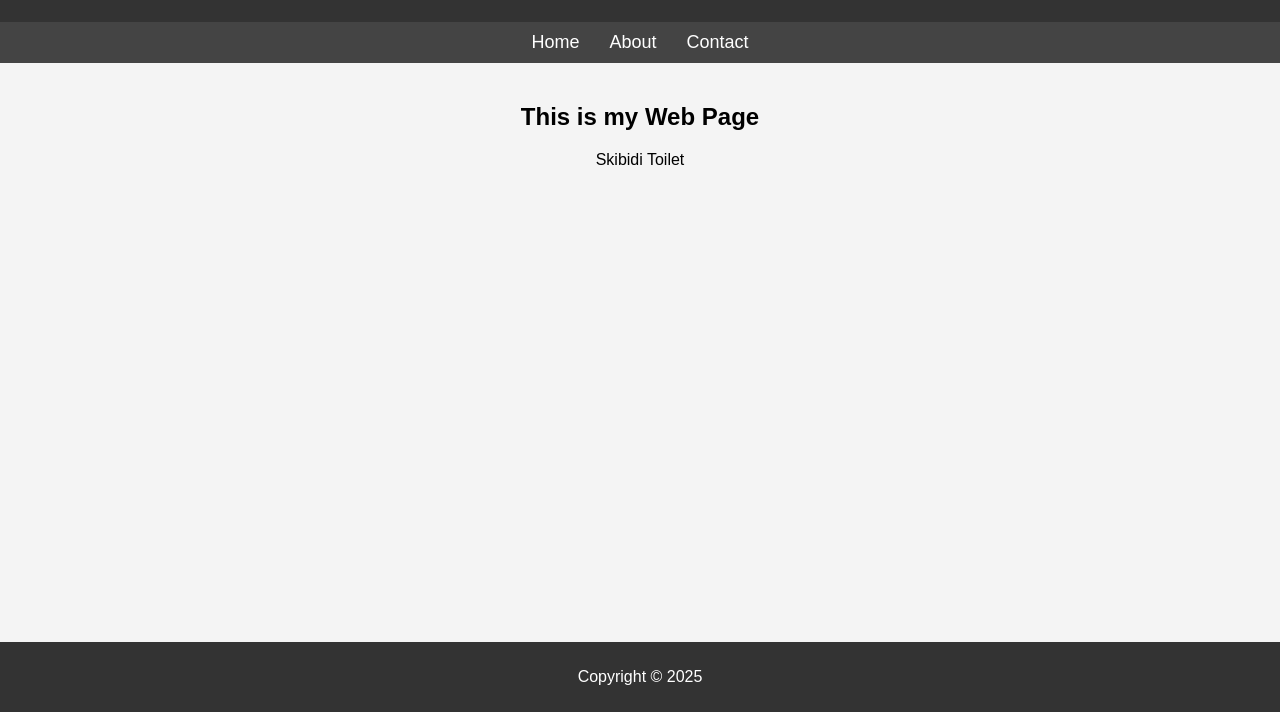
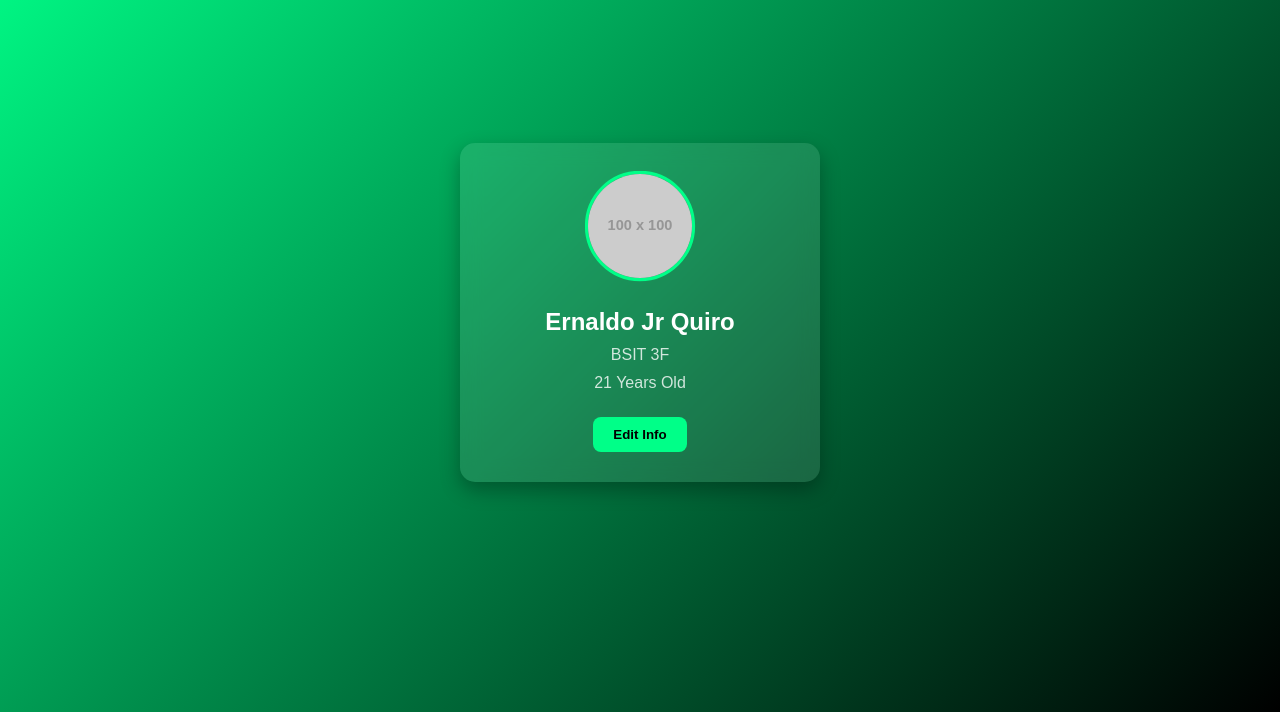
Before and after one commit to DeloranErn/Quiro, a plain HTML site: page index.html in a window 1280 px wide. Shown: the part 88-800 px from the top of the page. Drawn offline with Linux system fonts and the light colour scheme; placeholder pictures from the web are drawn by us.

Commit message:
Updated HTML Design

```diff
--- a/index.html
+++ b/index.html
@@ -3,65 +3,102 @@
 <head>
   <meta charset="UTF-8">
   <meta name="viewport" content="width=device-width, initial-scale=1.0">
-    <title>Simple Web Page</title>
+  <title>DELORAN</title>
   <style>
+    /* Gradient background and centering */
     body {
-            font-family: Arial, sans-serif;
+      height: 100vh;
       margin: 0;
-            padding: 0;
-            background-color: #f4f4f4;
+      display: flex;
+      align-items: center;
+      justify-content: center;
+      background: linear-gradient(135deg, #00ff88, #000000);
+      font-family: 'Poppins', sans-serif;
+      color: white;
     }
-        header {
-            background-color: #333;
-            color: white;
-            padding: 15px 0;
+
+    /* Profile Card */
+    .card {
+      background: rgba(255, 255, 255, 0.1);
+      border-radius: 15px;
+      padding: 30px;
       text-align: center;
+      width: 300px;
+      backdrop-filter: blur(10px);
+      box-shadow: 0 8px 20px rgba(0, 0, 0, 0.3);
+      transition: transform 0.4s ease, box-shadow 0.4s ease;
     }
-        nav {
-            display: flex;
-            justify-content: center;
-            background-color: #444;
-            padding: 10px 0;
+
+    .card:hover {
+      transform: translateY(-10px);
+      box-shadow: 0 15px 30px rgba(0, 0, 0, 0.5);
     }
-        nav a {
-            color: white;
-            margin: 0 15px;
-            text-decoration: none;
-            font-size: 18px;
+
+    /* Profile Picture */
+    .profile-img {
+      width: 100px;
+      height: 100px;
+      border-radius: 50%;
+      object-fit: cover;
+      border: 3px solid #00ff88;
+      margin-bottom: 15px;
+      animation: pulse 2s infinite alternate;
     }
-        main {
-            padding: 20px;
-            text-align: center;
+
+    @keyframes pulse {
+      from { transform: scale(1); }
+      to { transform: scale(1.05); }
     }
-        footer {
-            background-color: #333;
-            color: white;
-            text-align: center;
-            padding: 10px 0;
-            position: fixed;
-            width: 100%;
-            bottom: 0;
+
+    h2, p {
+      margin: 10px 0;
+    }
+
+    .info {
+      font-size: 1rem;
+      opacity: 0.8;
+    }
+
+    /* Button to update info dynamically */
+    button {
+      margin-top: 15px;
+      padding: 10px 20px;
+      border: none;
+      border-radius: 8px;
+      background-color: #00ff88;
+      color: black;
+      font-weight: bold;
+      cursor: pointer;
+      transition: background 0.3s ease, transform 0.3s ease;
+    }
+
+    button:hover {
+      background-color: #00cc6a;
+      transform: scale(1.05);
     }
   </style>
 </head>
 <body>
-    <header>
-        <h1>WELCOME</h1>
-    </header>
 
-    <nav>
-        <a href="#">Home</a>
-        <a href="#">About</a>
-        <a href="#">Contact</a>
-    </nav>
+  <div class="card">
+    <img src="https://via.placeholder.com/100" alt="Profile Picture" class="profile-img">
+    <h2 id="name">Ernaldo Jr Quiro</h2>
+    <p class="info" id="section">BSIT 3F</p>
+    <p class="info" id="age">21 Years Old</p>
+    <button onclick="updateInfo()">Edit Info</button>
+  </div>
 
-    <main>
-        <h2>This is my Web Page</h2>
-        <p> Skibidi Toilet </p>
-    </main>
+  <script>
+    function updateInfo() {
+      const name = prompt("Enter your name:");
+      const section = prompt("Enter your section:");
+      const age = prompt("Enter your age:");
 
-    <footer>
-        <p>Copyright © 2025</p>
-    </footer>
+      if (name) document.getElementById("name").textContent = name;
+      if (section) document.getElementById("section").textContent = "Section: " + section;
+      if (age) document.getElementById("age").textContent = "Age: " + age;
+    }
+  </script>
+
 </body>
 </html>
```
Lines whose indentation alone changed are shown as unchanged.
